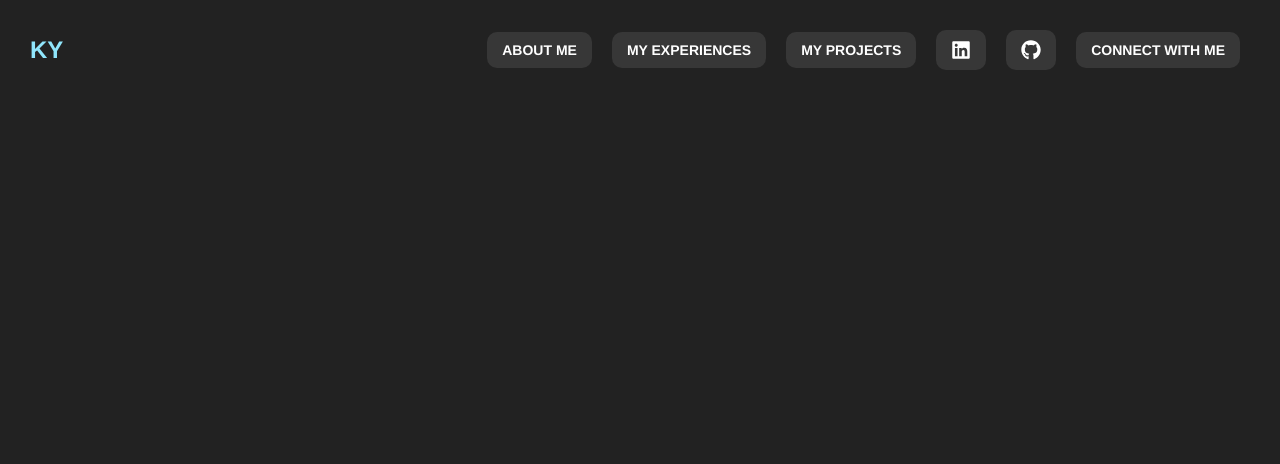
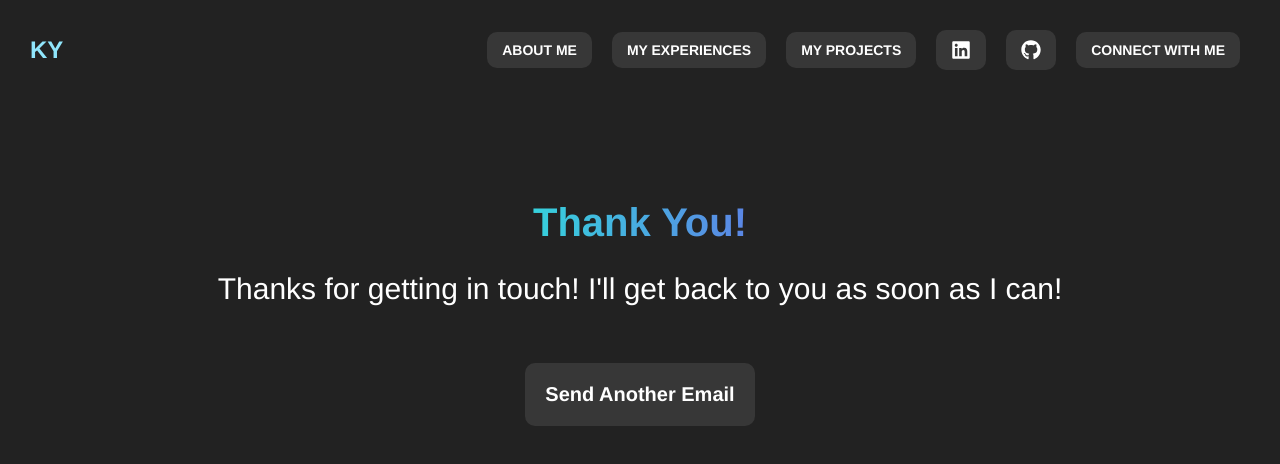
Before and after one commit to KyleYung/personal-website, a React (Create React App) app: page /confirmation in a window 1280 px wide. Shown: the top 464 px of the page. Built offline with nearby package versions, Linux system fonts and the light colour scheme.

Commit message:
added a confirmation page after sending an email

```diff
--- a/src/App.js
+++ b/src/App.js
@@ -5,6 +5,7 @@ import About from './pages/about';
 import Experience from './pages/experience';
 import Projects from './pages/projects';
 import Contact from './pages/contact';
+import Confirmation from './pages/confirmation';
 import Navbar from './components/navbar';
 
 function App() {
@@ -20,6 +21,7 @@ function App() {
           <Route path="/experience" element={<Experience/>}/>
           <Route path="/projects" element={<Projects/>}/>
           <Route path="/contact" element={<Contact/>}/>
+          <Route path="/confirmation" element={<Confirmation/>}/>
         </Routes>
       </div>
     </div>
--- /dev/null
+++ b/src/pages/confirmation/index.jsx
@@ -0,0 +1,23 @@
+import React from "react";
+import './styles.css';
+import { useNavigate } from 'react-router-dom';
+
+const Confirmation=()=>{
+    const navigate = useNavigate();
+
+    const handleClick = () => {
+        navigate('/contact');
+    };
+
+    return (
+        <div class="confirm" id="confirm">
+            <h1 className="confirm-header">Thank You!</h1>
+            <p className="confirm-text">Thanks for getting in touch! I'll get back to you as soon as I can!</p>
+            <button class="confirm-button" onClick={handleClick}>
+                <p>Send Another Email</p>
+            </button>
+        </div>
+    )
+}
+
+export default Confirmation;
--- /dev/null
+++ b/src/pages/confirmation/styles.css
@@ -0,0 +1,71 @@
+/* Parent Container */
+.confirm {
+  position: relative;
+  display: flex;
+  justify-content: center;
+  align-items: center;
+  flex-direction: column;
+  padding: 100px 0px;
+}
+
+/* Header Styling */
+.confirm-header {
+  background: #36D1DC; /* fallback for old browsers */
+  background: -webkit-linear-gradient( to right,#36D1DC,#5B86E5);
+  background: linear-gradient(to right, #36D1DC, #5B86E5);
+  background-size: 100%;
+  -webkit-background-clip: text;
+  -moz-background-clip: text;
+  -webkit-text-fill-color: transparent;
+  -mo-text-fill-color: transparent;
+  font-size: 2rem;
+  margin-bottom: 20px;
+}
+
+.confirm-text {
+  flex: 1;
+  text-align: left;
+  color: white;
+  font-size: 1.5rem;
+  line-height: 1.6;
+}
+
+.confirm-button {
+  font-size: 1rem;
+  background: rgb(55, 55, 55);
+  padding: 20px 20px;
+  border: none;
+  border-radius: 10px;
+  cursor: pointer;
+  position: relative;
+  transition: all 0.35s;
+  outline: none;
+  margin-top: 50px;
+}
+
+.confirm-button p {
+  color: white;
+  z-index: 2;
+  font-weight: 700;
+  position: relative;
+}
+
+.confirm-button:after {
+  position: absolute;
+  content: '';
+  top: 0;
+  left: 0;
+  width: 0;
+  height: 100%;
+  background: #36D1DC;
+  transition: all 0.35s;
+  border-radius: 4px;
+}
+
+.confirm-button:hover {
+  color: #fff;
+}
+
+.confirm-button:hover:after {
+  width: 100%;
+}
--- a/src/pages/contact/index.jsx
+++ b/src/pages/contact/index.jsx
@@ -1,9 +1,13 @@
-import React, { useRef } from 'react';
+import React, { useRef, useState } from 'react';
 import emailjs from '@emailjs/browser';
+import { useNavigate } from 'react-router-dom';
 import './styles.css';
 
 const Contact=()=> {
+
     const form = useRef();
+
+    const navigate = useNavigate();
 
     const sendEmail = (e) => {
         e.preventDefault();
@@ -14,10 +18,11 @@ const Contact=()=> {
         })
         .then(
             () => {
-            console.log('SUCCESS!');
+                console.log('SUCCESS!');
+                navigate('/confirmation');
             },
             (error) => {
-            console.log('FAILED...', error.text);
+                console.log('FAILED...', error.text);
             },
         );
     };
--- a/src/pages/experience/index.jsx
+++ b/src/pages/experience/index.jsx
@@ -16,7 +16,7 @@ const Experience=()=>{
                 </div>
 
                 <div className="timeline-container right">
-                    <img className = "timeline-img" src="rf2.jpg" alt=""/>
+                    <img className = "timeline-img" src="rf.jpg" alt=""/>
                     <div className="timeline-item">
                         <h2>Rodman Ford</h2>
                         <h4>Software Engineer Intern</h4>
@@ -42,9 +42,9 @@ const Experience=()=>{
                     <img className = "timeline-img" src="bu.png" alt=""/>
                     <div className="timeline-item">
                         <h2>Boston University</h2>
-                        <h4>Course Assistant</h4>
-                        <small>September 2024 - December 2024</small>
-                        <p>Held weekly office hours to assist 200+ students on their assignments and general course material. Helped course staff grade assignments and proctor exams.</p>
+                        <h4>CS Course Assistant</h4>
+                        <small>September 2024 - Present</small>
+                        <p>Held weekly office hours to assist 200+ students on their course assignments and general course material. Helped course staff grade assignments and proctor exams.</p>
                         <span className="right-arrow"></span>
                     </div>
                 </div>
```
